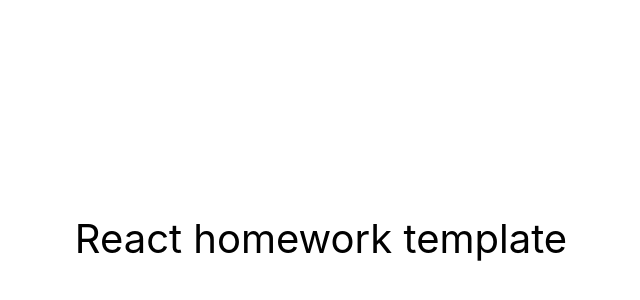
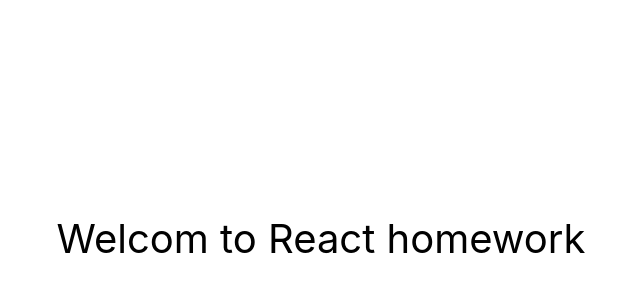
Before and after one commit to Ptz81/goit-react-hw-01-components, a React (Create React App) app: page / in a window 1280 px wide. Shown: the part 162-462 px from the top of the page, without its empty margins (319-959 px from the left). Built offline with nearby package versions, Linux system fonts and the light colour scheme.

Commit message:
first commit

```diff
--- a/src/components/App.jsx
+++ b/src/components/App.jsx
@@ -10,7 +10,7 @@
         color: '#010101'
       }}
     >
-      React homework template
+      Welcom to React homework
     </div>
   );
 };
```
Also changed, not shown: 1 other file (tests, documents, lock files or other folders).
